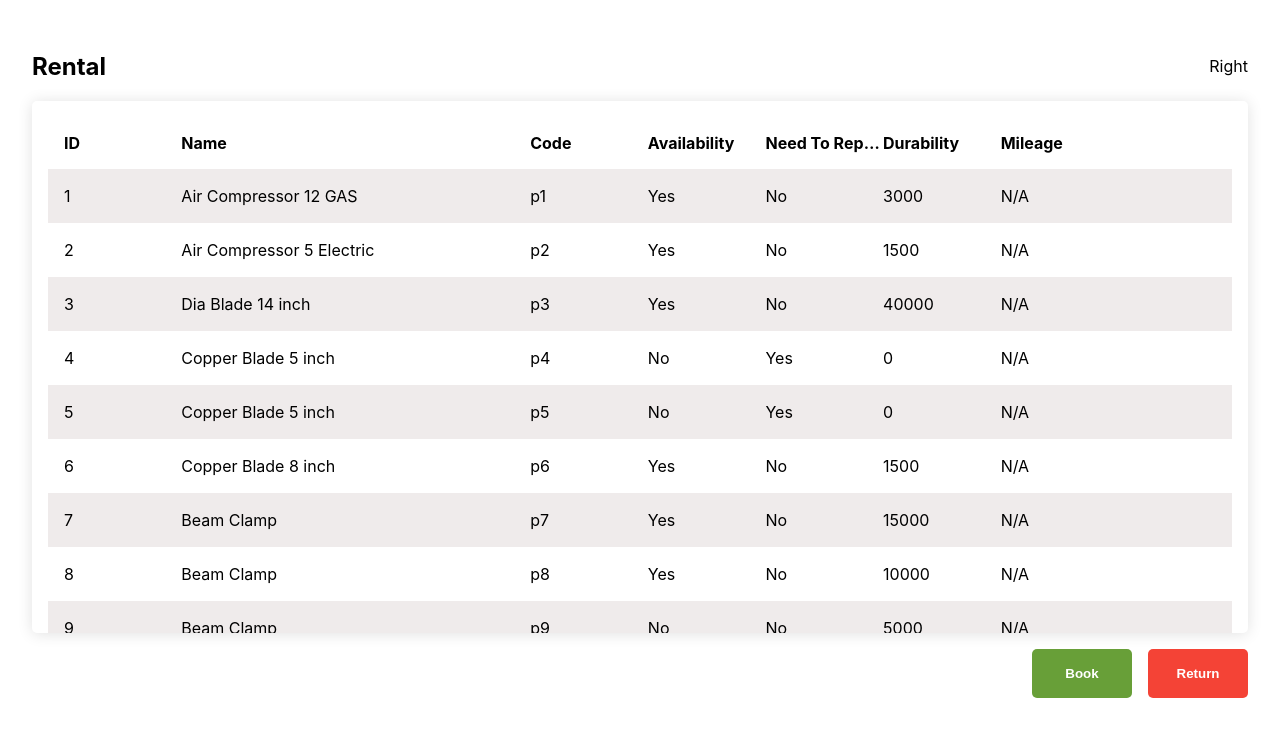
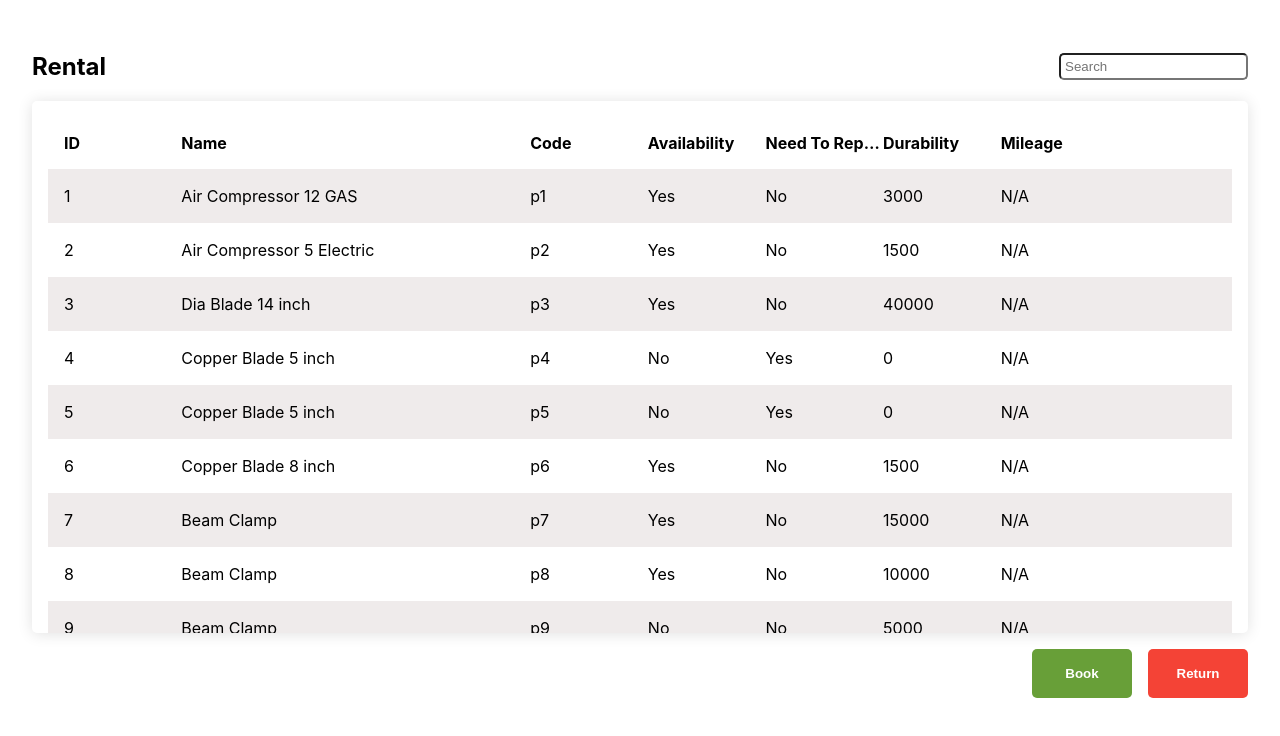
Before and after one commit to mp5maker/react-rental, a React (Create React App) app: page / in a window 1280 px wide. Shown: the top 736 px of the page. Built offline with nearby package versions, Linux system fonts and the light colour scheme; the HTML template or start-up script is replaced by a standard one.

Commit message:
feat: completed the search function

```diff
--- a/src/components/header/index.tsx
+++ b/src/components/header/index.tsx
@@ -1,15 +1,21 @@
 import * as React from 'react'
+import Search from '../search'
 import './header.scss'
 
-interface IHeaderProps {}
+interface IHeaderProps {
+  searchText: string
+  onChangeSearch: (event: React.ChangeEvent<HTMLInputElement>) => void | any
+}
 
-const Header: React.FC<IHeaderProps> = (): JSX.Element => {
+const Header: React.FC<IHeaderProps> = ({ searchText, onChangeSearch }): JSX.Element => {
   return (
     <div className={'header-container'}>
       <div className={'header-left'}>
         <h2>Rental</h2>
       </div>
-      <div className={'header-right'}>Right</div>
+      <div className={'header-right'}>
+        <Search onChange={onChangeSearch} value={searchText} placeholder={'Search'} />
+      </div>
     </div>
   )
 }
--- a/src/components/search/index.tsx
+++ b/src/components/search/index.tsx
@@ -1,9 +1,12 @@
 import * as React from 'react'
+import './search.scss'
 
-interface ISearchProps {}
+type TSearchProps = React.HTMLAttributes<HTMLInputElement> & {
+  value?: string
+}
 
-const Search: React.FC<ISearchProps> = () => {
-  return <></>
+const Search: React.FC<TSearchProps> = ({ ...props }) => {
+  return <input {...props} />
 }
 
 export default Search
--- /dev/null
+++ b/src/components/search/search.scss
@@ -0,0 +1,4 @@
+input {
+  padding: var(--extraSmallSpace);
+  border-radius: var(--commonBorderRadius);
+}
--- a/src/components/table/table.scss
+++ b/src/components/table/table.scss
@@ -2,6 +2,7 @@
   box-shadow: 0 1px 15px rgba(0, 0, 0, 0.12);
   padding: var(--mediumSpace);
   border-radius: var(--commonBorderRadius);
+  min-height: 500px;
   max-height: 500px;
   overflow-y: auto;
   table {
--- a/src/hooks/useSearch.tsx
+++ b/src/hooks/useSearch.tsx
@@ -12,19 +12,19 @@ const useSearch = ({ data }: { data: Array<any> }) => {
     }: {
       properties: Array<string>
       search: string
-      isExact: boolean
+      isExact?: boolean
     }) => {
       if (search) {
-        const filteredResult = data.filter(item => {
+        const filteredResult = list.filter(item => {
           return properties.some((prop: string) => {
             const str = String(get(item, prop, ''))
-            return isExact ? str == search : str.includes(search)
+            return isExact ? str === search : str.toLowerCase().includes(search.toLowerCase())
           })
         })
         return setList(filteredResult)
       } else return setList(data)
     },
-    [list]
+    [list, data]
   )
 
   React.useEffect(() => {
--- a/src/pages/home/index.tsx
+++ b/src/pages/home/index.tsx
@@ -5,11 +5,24 @@ import useRental from '../../hooks/useRental'
 import isNil from 'lodash/isNil'
 import Footer from '../../components/footer'
 import swal from '../../utitlities/swal'
+import get from 'lodash/get'
+import useSearch from '../../hooks/useSearch'
 
 interface IHomeProps {}
 
 const Home: React.FC<IHomeProps> = (): JSX.Element => {
   const { rentals } = useRental()
+  const { list, search } = useSearch({ data: rentals })
+  const [searchText, setSearchText] = React.useState<string>('')
+
+  const onChangeSearch = (event: React.ChangeEvent<HTMLInputElement>) => {
+    const value = get(event, 'target.value', '')
+    search({
+      properties: ['code', 'name', 'type', 'durability', 'mileage'],
+      search: value
+    })
+    setSearchText(value)
+  }
 
   const onBook = () => {
     swal.fire({
@@ -25,9 +38,9 @@ const Home: React.FC<IHomeProps> = (): JSX.Element => {
 
   return (
     <div className={'page-container home-container'}>
-      <Header />
+      <Header onChangeSearch={onChangeSearch} searchText={searchText} />
       <Table
-        data={rentals}
+        data={list}
         properties={['name', 'code', 'availability', 'needing_repair', 'durability', 'mileage']}
         headerTitles={{
           name: 'Name',
```
